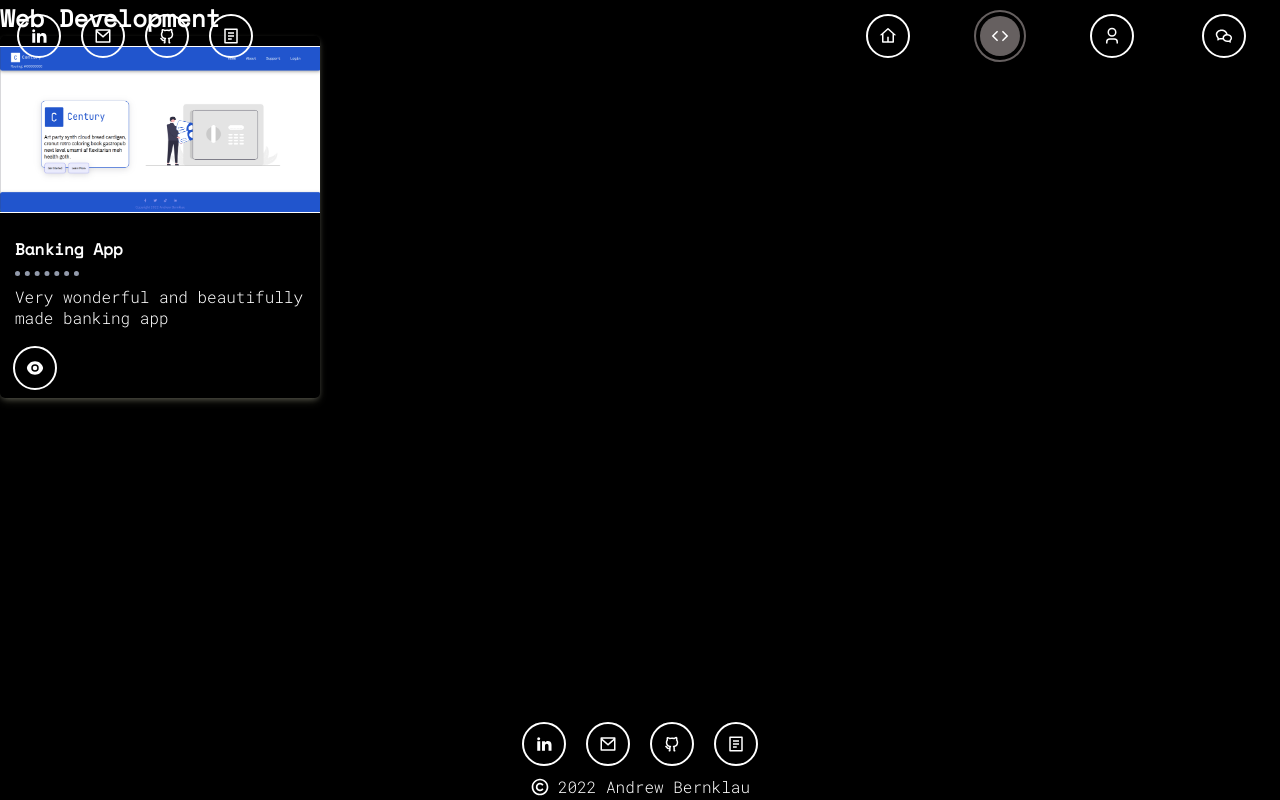
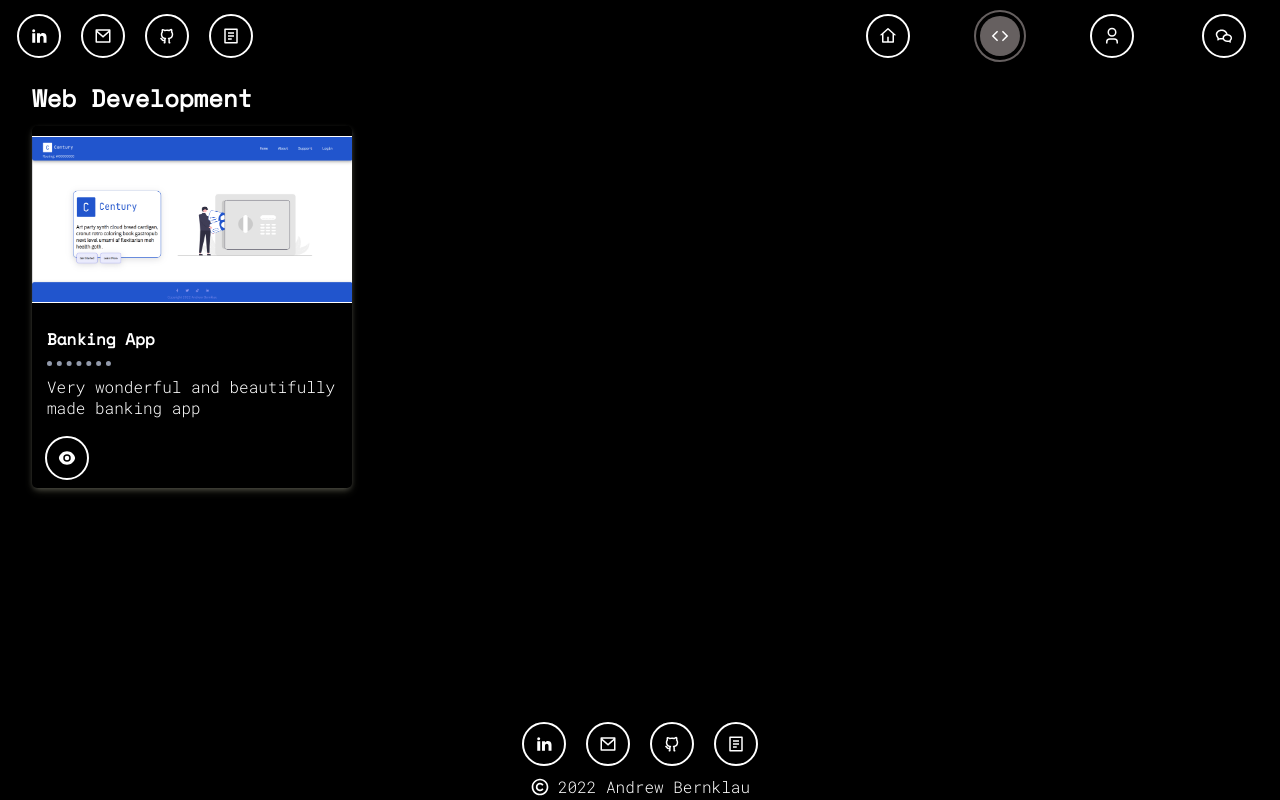
Before and after one commit to abernklau1/portfolio, a React (Create React App) app: page /projects in a window 1280 px wide. Built offline with nearby package versions, Linux system fonts and the light colour scheme.

Commit message:
reinroduced animation to nav icons and added padding to projects page wrapper

```diff
--- a/src/components/DropDownMenu.js
+++ b/src/components/DropDownMenu.js
@@ -38,9 +38,6 @@ const DropDownMenu = styled(DropDown)`
       animation: ${enter} 0.25s cubic-bezier(0.5, 0.05, 1, 0.5);
     }
 
-    .leave-home {
-      animation: ${enter} 0.25s cubic-bezier(0.5, 0.05, 1, 0.5) reverse;
-    }
     .icon-projects {
       animation: ${enter} 0.35s cubic-bezier(0.5, 0.05, 1, 0.5);
     }
--- a/src/components/NavIcon.js
+++ b/src/components/NavIcon.js
@@ -19,7 +19,11 @@ const NavIcon = ({ to }) => {
     <li className="nav-items">
       <NavLink to={to === "home" ? "/" : `/${to}`} className="nav-link">
         {
-          <Icon color="#666060" title={to[0].toUpperCase() + to.substring(1)}>
+          <Icon
+            color="#666060"
+            title={to[0].toUpperCase() + to.substring(1)}
+            className={`icon-${to}`}
+          >
             {icons[to]}
           </Icon>
         }
--- a/src/index.scss
+++ b/src/index.scss
@@ -32,6 +32,7 @@ body {
   min-height: 100vh;
   position: relative;
   text-align: center;
+  background-color: black;
 }
 
 * {
--- a/src/pages/Projects.js
+++ b/src/pages/Projects.js
@@ -18,20 +18,22 @@ const projects = {
 const Projects = ({ className }) => {
   return (
     <Wrapper>
-      <h2>Web Development</h2>
-      <div className="projects-container">
-        <ProjectCard />
+      <div className="content-container">
+        <h2>Web Development</h2>
+        <div className="projects-container">
+          <ProjectCard />
+        </div>
       </div>
     </Wrapper>
   );
 };
 
 const Wrapper = styled.section`
-  background: black;
-  height: 100vh;
   color: #fff;
   text-align: left;
+  padding: 5rem 0 0 2rem;
   .projects-container {
+    margin: 10px 0;
     display: flex;
     flex-wrap: wrap;
   }
```
